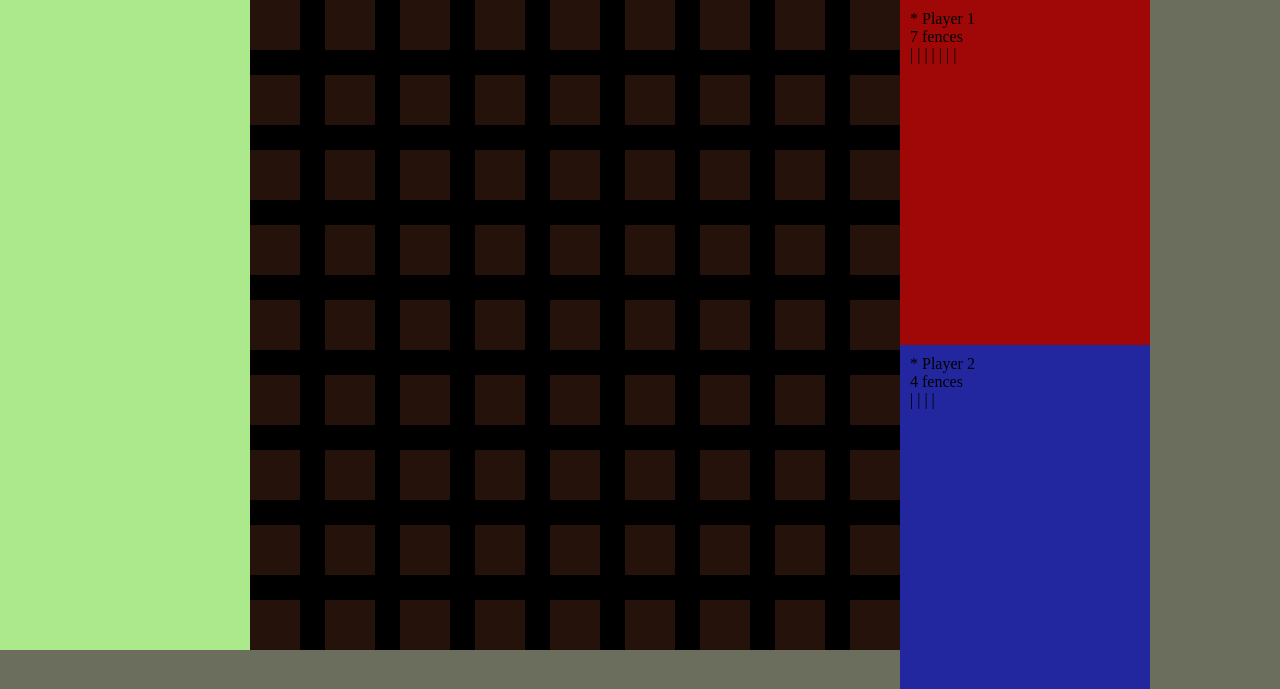
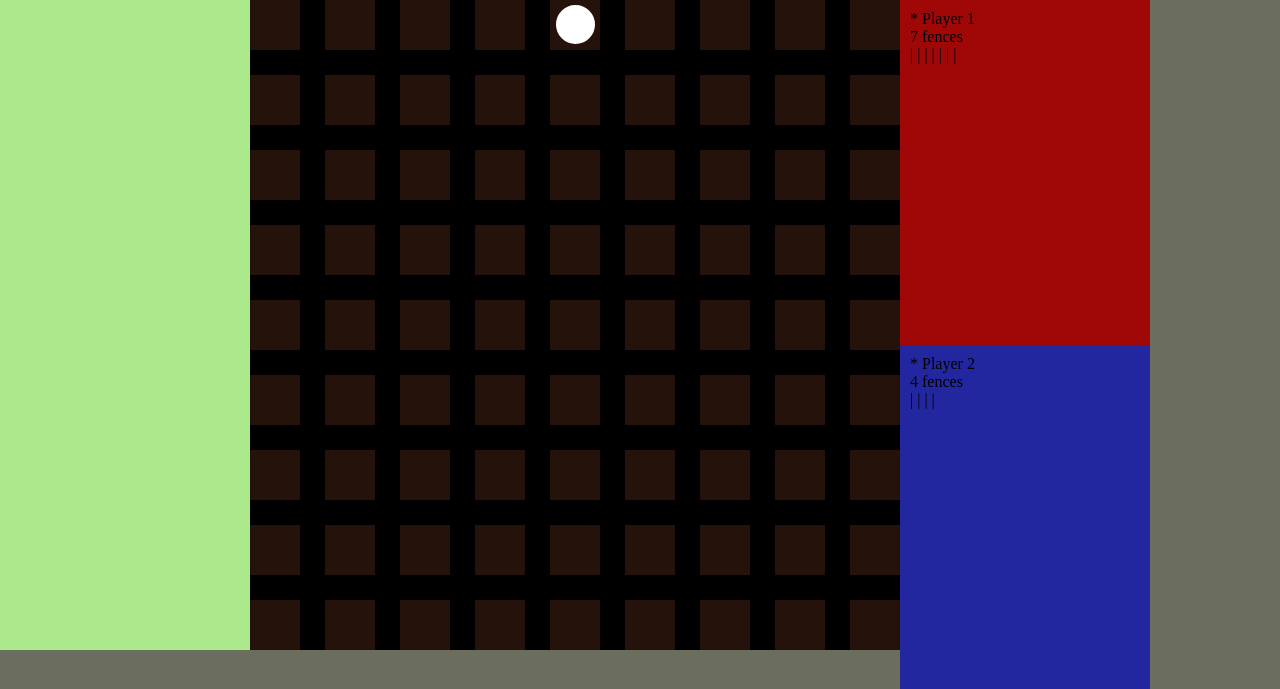
Before and after one commit to CodecoolWAW20171/Quoridor, a Flask app: page / in a window 1280 px wide. Shown: the top 689 px of the page. Run offline with Flask 2, Linux system fonts and the light colour scheme.

Commit message:
style pionek gracza poczaki stylowania

```diff
--- a/static/style.css
+++ b/static/style.css
@@ -94,3 +94,13 @@ div.fence-middle{
 div.spacer{
     clear: both;
 }
+
+div.pawn{
+    border: calc(var(--square-size)*0.3) solid white;
+    background-color: white;
+    width: var(--square-size);
+    height: var(--square-size);
+    border-radius: var(--square-size);
+    margin: auto;
+    margin-top: calc(var(--square-size)*0.2);
+}
```
